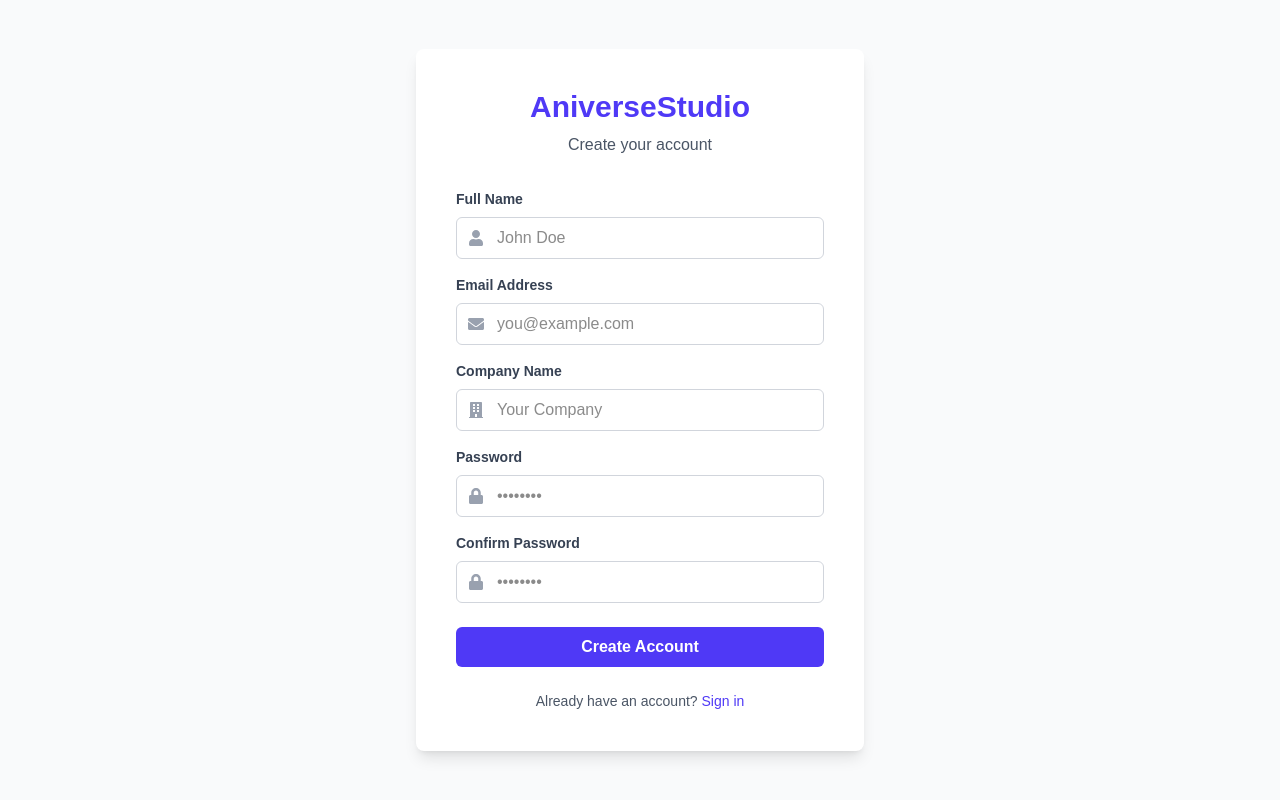
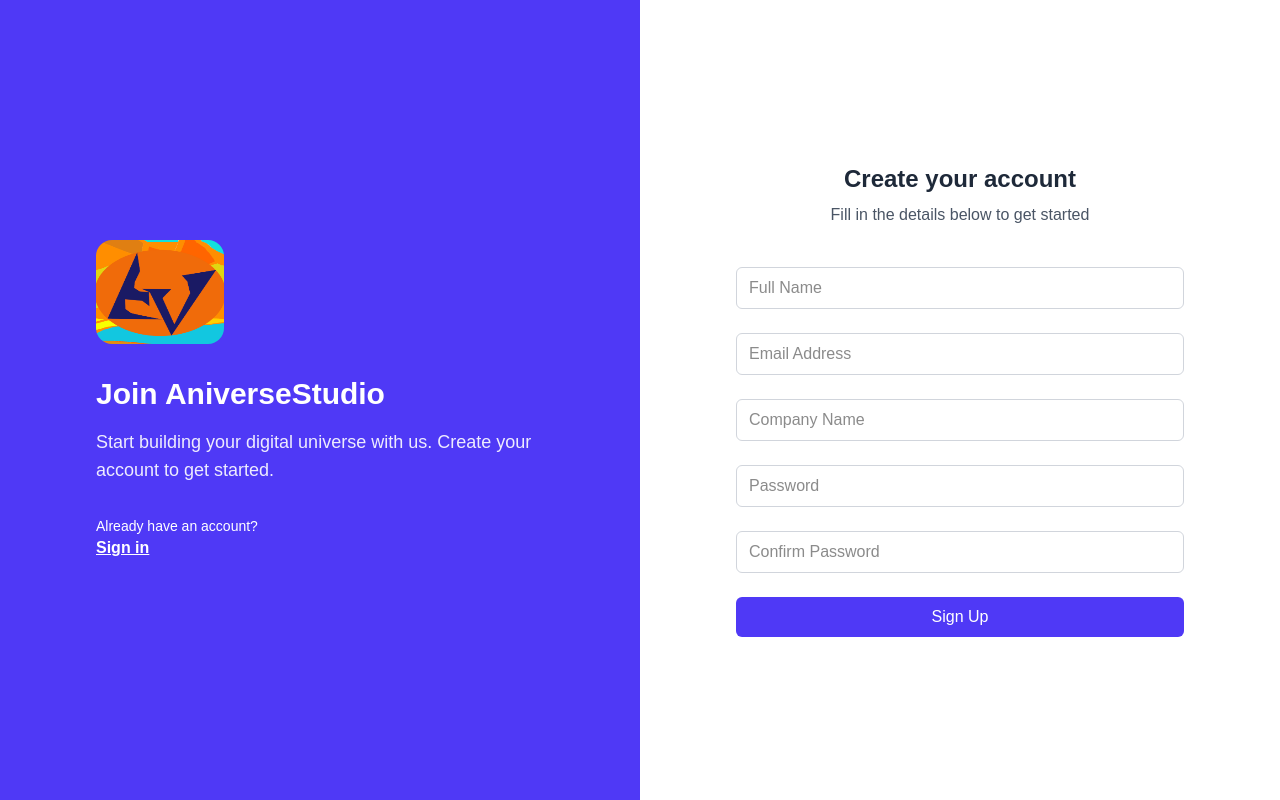
Before and after one commit to MoyasiGinko/AniverseStudio-Agency-Frontend, a Next.js app: page /auth/sign-up in a window 1280 px wide. Built offline with nearby package versions, Linux system fonts and the light colour scheme.

Commit message:
update auth pages design

```diff
--- a/components/auth/sign-in/index.tsx
+++ b/components/auth/sign-in/index.tsx
@@ -46,10 +46,11 @@
         <div className="max-w-md">
           <div className="mb-8">
             <Image
-              src="/logo-white.svg"
+              src="/images/logo/logo.png"
               alt="AniverseStudio Logo"
               width={200}
               height={60}
+              className="w-32 h-26 rounded-2xl"
             />
           </div>
           <h1 className="text-3xl font-bold mb-4">
--- a/components/auth/sign-up/index.tsx
+++ b/components/auth/sign-up/index.tsx
@@ -2,7 +2,7 @@
 import { useState, FormEvent } from "react";
 import Link from "next/link";
 import { useRouter } from "next/navigation";
-import { FaUser, FaEnvelope, FaLock, FaBuilding } from "react-icons/fa";
+import Image from "next/image";
 
 const SignUpPage = () => {
   const router = useRouter();
@@ -28,23 +28,19 @@
     const newErrors: Record<string, string> = {};
 
     if (!formData.fullName.trim()) newErrors.fullName = "Full name is required";
-
     if (!formData.email.trim()) {
       newErrors.email = "Email is required";
     } else if (!/\S+@\S+\.\S+/.test(formData.email)) {
       newErrors.email = "Email is invalid";
     }
-
     if (!formData.password) {
       newErrors.password = "Password is required";
     } else if (formData.password.length < 8) {
       newErrors.password = "Password must be at least 8 characters";
     }
-
     if (formData.password !== formData.confirmPassword) {
       newErrors.confirmPassword = "Passwords do not match";
     }
-
     if (!formData.companyName.trim())
       newErrors.companyName = "Company name is required";
 
@@ -63,22 +59,15 @@
     setIsLoading(true);
 
     try {
-      // Replace with your actual API endpoint
       const response = await fetch("/api/auth/signup", {
         method: "POST",
         headers: {
           "Content-Type": "application/json",
         },
-        body: JSON.stringify({
-          fullName: formData.fullName,
-          email: formData.email,
-          password: formData.password,
-          companyName: formData.companyName,
-        }),
+        body: JSON.stringify(formData),
       });
 
       if (response.ok) {
-        // Redirect to login page or dashboard
         router.push("/auth/sign-in?success=Account created successfully");
       } else {
         const data = await response.json();
@@ -92,206 +81,147 @@
   };
 
   return (
-    <div className="min-h-screen flex items-center justify-center bg-gray-50">
-      <div className="bg-white p-10 rounded-lg shadow-lg max-w-md w-full">
-        <div className="text-center mb-8">
-          <h1 className="text-3xl font-bold text-indigo-600">AniverseStudio</h1>
-          <p className="text-gray-600 mt-2">Create your account</p>
+    <div className="min-h-screen flex flex-col md:flex-row">
+      {/* Left side - Brand section */}
+      <div className="bg-indigo-600 md:w-1/2 p-8 flex flex-col justify-center items-center text-white">
+        <div className="max-w-md">
+          <div className="mb-8">
+            <Image
+              src="/images/logo/logo.png"
+              alt="AniverseStudio Logo"
+              width={200}
+              height={60}
+              className="w-32 h-26 rounded-2xl"
+            />
+          </div>
+          <h1 className="text-3xl font-bold mb-4">Join AniverseStudio</h1>
+          <p className="text-lg opacity-90 mb-6">
+            Start building your digital universe with us. Create your account to
+            get started.
+          </p>
+          <div className="mt-8">
+            <p className="text-sm">Already have an account?</p>
+            <Link
+              href="/auth/sign-in"
+              className="text-white hover:text-indigo-200 font-semibold underline transition"
+            >
+              Sign in
+            </Link>
+          </div>
+        </div>
+      </div>
+
+      {/* Right side - Form section */}
+      <div className="md:w-1/2 p-8 flex items-center justify-center">
+        <div className="w-full max-w-md">
+          <div className="text-center mb-10">
+            <h2 className="text-2xl font-bold text-gray-800">
+              Create your account
+            </h2>
+            <p className="mt-2 text-gray-600">
+              Fill in the details below to get started
+            </p>
           </div>
 
           {errors.form && (
-          <div className="bg-red-100 border border-red-400 text-red-700 px-4 py-3 rounded mb-4">
+            <div className="mb-4 p-3 bg-red-100 border border-red-400 text-red-700 rounded">
               {errors.form}
             </div>
           )}
 
-        <form onSubmit={handleSubmit}>
-          <div className="mb-4">
-            <label
-              className="block text-gray-700 text-sm font-bold mb-2"
-              htmlFor="fullName"
-            >
-              Full Name
-            </label>
-            <div className="relative">
-              <div className="absolute inset-y-0 left-0 pl-3 flex items-center pointer-events-none">
-                <FaUser className="text-gray-400" />
-              </div>
+          <form onSubmit={handleSubmit} className="space-y-6">
+            <div>
               <input
-                id="fullName"
+                type="text"
                 name="fullName"
-                type="text"
+                placeholder="Full Name"
                 value={formData.fullName}
                 onChange={handleChange}
-                className={`w-full pl-10 pr-3 py-2 border ${
+                className={`w-full px-3 py-2 border rounded-md focus:outline-none focus:ring-2 focus:ring-indigo-500 ${
                   errors.fullName ? "border-red-500" : "border-gray-300"
-                } rounded-md focus:outline-none focus:ring-2 focus:ring-indigo-500`}
-                placeholder="John Doe"
+                }`}
               />
-            </div>
               {errors.fullName && (
-              <p className="text-red-500 text-xs mt-1">{errors.fullName}</p>
+                <p className="text-xs text-red-500 mt-1">{errors.fullName}</p>
               )}
             </div>
 
-          <div className="mb-4">
-            <label
-              className="block text-gray-700 text-sm font-bold mb-2"
-              htmlFor="email"
-            >
-              Email Address
-            </label>
-            <div className="relative">
-              <div className="absolute inset-y-0 left-0 pl-3 flex items-center pointer-events-none">
-                <FaEnvelope className="text-gray-400" />
-              </div>
+            <div>
               <input
-                id="email"
+                type="email"
                 name="email"
-                type="email"
+                placeholder="Email Address"
                 value={formData.email}
                 onChange={handleChange}
-                className={`w-full pl-10 pr-3 py-2 border ${
+                className={`w-full px-3 py-2 border rounded-md focus:outline-none focus:ring-2 focus:ring-indigo-500 ${
                   errors.email ? "border-red-500" : "border-gray-300"
-                } rounded-md focus:outline-none focus:ring-2 focus:ring-indigo-500`}
-                placeholder="you@example.com"
+                }`}
               />
-            </div>
               {errors.email && (
-              <p className="text-red-500 text-xs mt-1">{errors.email}</p>
+                <p className="text-xs text-red-500 mt-1">{errors.email}</p>
               )}
             </div>
 
-          <div className="mb-4">
-            <label
-              className="block text-gray-700 text-sm font-bold mb-2"
-              htmlFor="companyName"
-            >
-              Company Name
-            </label>
-            <div className="relative">
-              <div className="absolute inset-y-0 left-0 pl-3 flex items-center pointer-events-none">
-                <FaBuilding className="text-gray-400" />
-              </div>
+            <div>
               <input
-                id="companyName"
+                type="text"
                 name="companyName"
-                type="text"
+                placeholder="Company Name"
                 value={formData.companyName}
                 onChange={handleChange}
-                className={`w-full pl-10 pr-3 py-2 border ${
+                className={`w-full px-3 py-2 border rounded-md focus:outline-none focus:ring-2 focus:ring-indigo-500 ${
                   errors.companyName ? "border-red-500" : "border-gray-300"
-                } rounded-md focus:outline-none focus:ring-2 focus:ring-indigo-500`}
-                placeholder="Your Company"
+                }`}
               />
-            </div>
               {errors.companyName && (
-              <p className="text-red-500 text-xs mt-1">{errors.companyName}</p>
+                <p className="text-xs text-red-500 mt-1">
+                  {errors.companyName}
+                </p>
               )}
             </div>
 
-          <div className="mb-4">
-            <label
-              className="block text-gray-700 text-sm font-bold mb-2"
-              htmlFor="password"
-            >
-              Password
-            </label>
-            <div className="relative">
-              <div className="absolute inset-y-0 left-0 pl-3 flex items-center pointer-events-none">
-                <FaLock className="text-gray-400" />
-              </div>
+            <div>
               <input
-                id="password"
+                type="password"
                 name="password"
-                type="password"
+                placeholder="Password"
                 value={formData.password}
                 onChange={handleChange}
-                className={`w-full pl-10 pr-3 py-2 border ${
+                className={`w-full px-3 py-2 border rounded-md focus:outline-none focus:ring-2 focus:ring-indigo-500 ${
                   errors.password ? "border-red-500" : "border-gray-300"
-                } rounded-md focus:outline-none focus:ring-2 focus:ring-indigo-500`}
-                placeholder="••••••••"
+                }`}
               />
-            </div>
               {errors.password && (
-              <p className="text-red-500 text-xs mt-1">{errors.password}</p>
+                <p className="text-xs text-red-500 mt-1">{errors.password}</p>
               )}
             </div>
 
-          <div className="mb-6">
-            <label
-              className="block text-gray-700 text-sm font-bold mb-2"
-              htmlFor="confirmPassword"
-            >
-              Confirm Password
-            </label>
-            <div className="relative">
-              <div className="absolute inset-y-0 left-0 pl-3 flex items-center pointer-events-none">
-                <FaLock className="text-gray-400" />
-              </div>
+            <div>
               <input
-                id="confirmPassword"
+                type="password"
                 name="confirmPassword"
-                type="password"
+                placeholder="Confirm Password"
                 value={formData.confirmPassword}
                 onChange={handleChange}
-                className={`w-full pl-10 pr-3 py-2 border ${
+                className={`w-full px-3 py-2 border rounded-md focus:outline-none focus:ring-2 focus:ring-indigo-500 ${
                   errors.confirmPassword ? "border-red-500" : "border-gray-300"
-                } rounded-md focus:outline-none focus:ring-2 focus:ring-indigo-500`}
-                placeholder="••••••••"
+                }`}
               />
-            </div>
               {errors.confirmPassword && (
-              <p className="text-red-500 text-xs mt-1">
+                <p className="text-xs text-red-500 mt-1">
                   {errors.confirmPassword}
                 </p>
               )}
             </div>
 
-          <div className="mb-6">
             <button
               type="submit"
               disabled={isLoading}
-              className="w-full bg-indigo-600 hover:bg-indigo-700 text-white font-bold py-2 px-4 rounded-md focus:outline-none focus:ring-2 focus:ring-indigo-500 focus:ring-offset-2 transition-colors duration-300 flex justify-center"
+              className="w-full py-2 px-4 bg-indigo-600 text-white rounded-md hover:bg-indigo-700 focus:outline-none focus:ring-2 focus:ring-indigo-500 transition disabled:opacity-75"
             >
-              {isLoading ? (
-                <svg
-                  className="animate-spin -ml-1 mr-3 h-5 w-5 text-white"
-                  xmlns="http://www.w3.org/2000/svg"
-                  fill="none"
-                  viewBox="0 0 24 24"
-                >
-                  <circle
-                    className="opacity-25"
-                    cx="12"
-                    cy="12"
-                    r="10"
-                    stroke="currentColor"
-                    strokeWidth="4"
-                  ></circle>
-                  <path
-                    className="opacity-75"
-                    fill="currentColor"
-                    d="M4 12a8 8 0 018-8V0C5.373 0 0 5.373 0 12h4zm2 5.291A7.962 7.962 0 014 12H0c0 3.042 1.135 5.824 3 7.938l3-2.647z"
-                  ></path>
-                </svg>
-              ) : (
-                "Create Account"
-              )}
+              {isLoading ? "Creating Account..." : "Sign Up"}
             </button>
-          </div>
           </form>
-
-        <div className="text-center">
-          <p className="text-sm text-gray-600">
-            Already have an account?{" "}
-            <Link
-              href="/auth/sign-in"
-              className="font-medium text-indigo-600 hover:text-indigo-500"
-            >
-              Sign in
-            </Link>
-          </p>
         </div>
       </div>
     </div>
```
Lines whose indentation alone changed are shown as unchanged.
